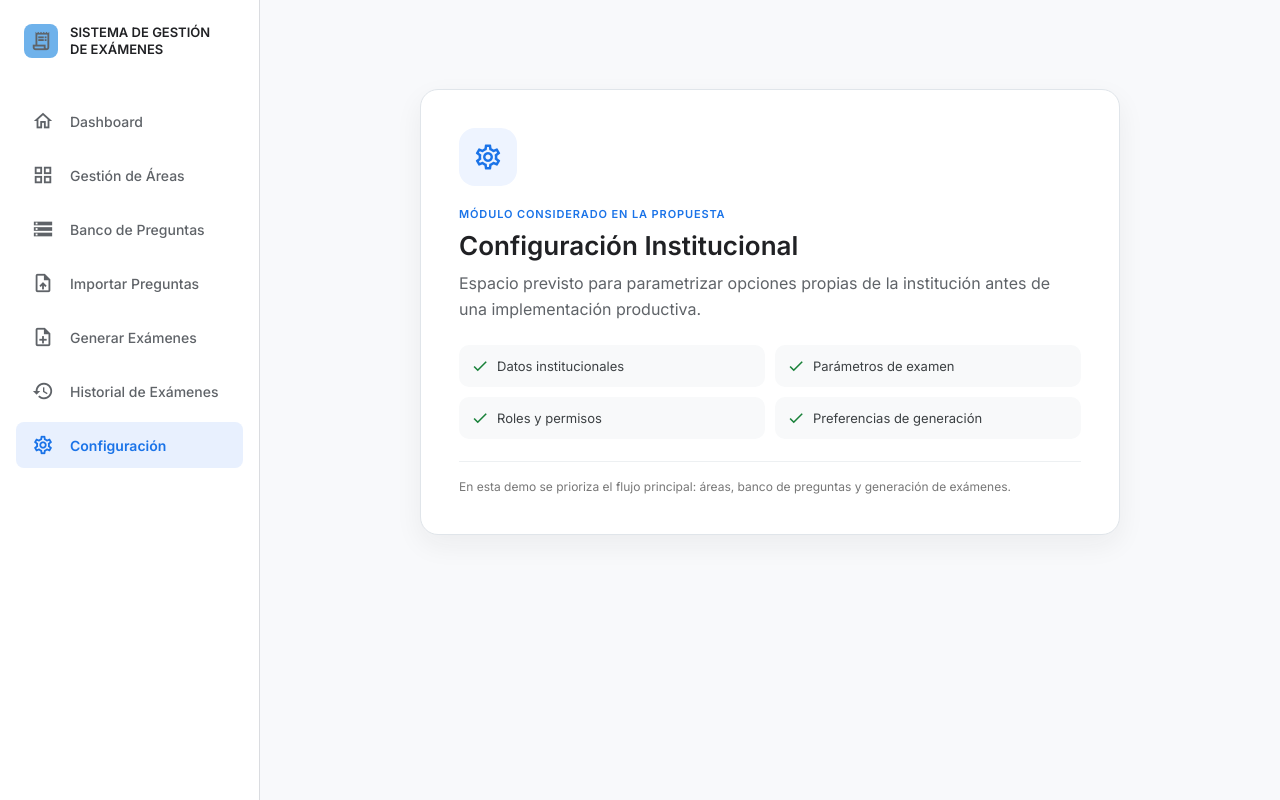
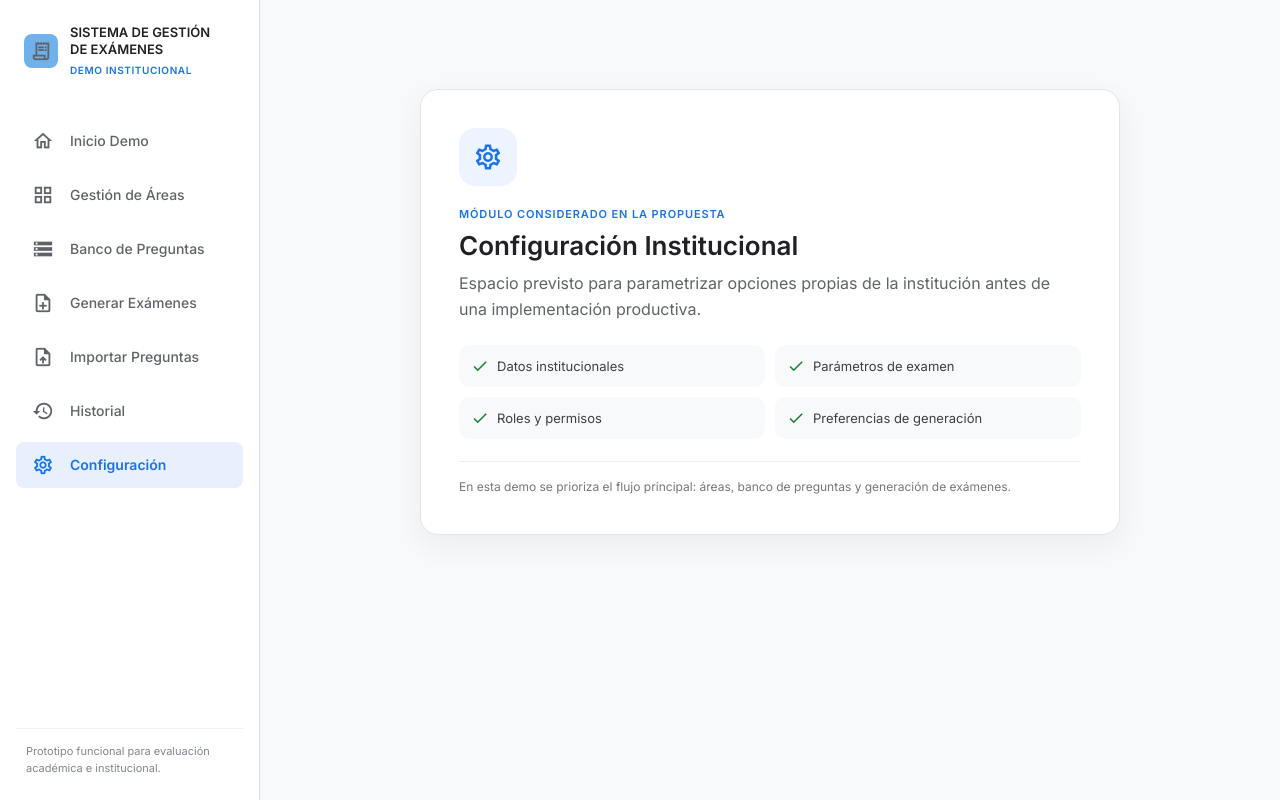
Before and after one commit to Gabo123123/sistema-gestion-examenes, a React (Vite) app: page /configuracion in a window 1280 px wide. Built offline with nearby package versions, Linux system fonts and the light colour scheme.

Commit message:
feat: polish navigation for university demo

```diff
--- a/src/assets/components/Sidebar/Sidebar.tsx
+++ b/src/assets/components/Sidebar/Sidebar.tsx
@@ -1,5 +1,5 @@
 import { NavLink } from 'react-router-dom';
-import './Sidebar.css'; // <-- Importa su propio CSS, no el de Areas
+import './Sidebar.css';
 
 interface MenuItem {
   id: string;
@@ -10,12 +10,12 @@ interface MenuItem {
 
 export default function Sidebar() {
   const menuItems: MenuItem[] = [
-    { id: 'dashboard', path: '/dashboard', label: 'Dashboard', icon: 'home' },
+    { id: 'dashboard', path: '/dashboard', label: 'Inicio Demo', icon: 'home' },
     { id: 'areas', path: '/areas', label: 'Gestión de Áreas', icon: 'grid_view' },
     { id: 'banco', path: '/banco', label: 'Banco de Preguntas', icon: 'storage' },
+    { id: 'generar', path: '/generar', label: 'Generar Exámenes', icon: 'note_add' },
     { id: 'importar', path: '/importar', label: 'Importar Preguntas', icon: 'upload_file' },
-    { id: 'generar', path: '/generar', label: 'Generar Exámenes', icon: 'note_add' },
-    { id: 'historial', path: '/historial', label: 'Historial de Exámenes', icon: 'history' },
+    { id: 'historial', path: '/historial', label: 'Historial', icon: 'history' },
     { id: 'configuracion', path: '/configuracion', label: 'Configuración', icon: 'settings' },
   ];
 
@@ -23,23 +23,21 @@ export default function Sidebar() {
     <aside className="sidebar">
       <div className="logo-container">
         <span className="material-icons-outlined logo-icon">receipt_long</span>
-        <h1 className="logo-text">
-          Sistema de Gestión<br />de Exámenes
-        </h1>
+        <div>
+          <h1 className="logo-text">Sistema de Gestión<br />de Exámenes</h1>
+          <span style={{ display: 'inline-block', marginTop: '5px', fontSize: '10px', fontWeight: 700, color: '#1a73e8', letterSpacing: '.06em' }}>DEMO INSTITUCIONAL</span>
+        </div>
       </div>
-
       <nav className="nav-menu">
         {menuItems.map((item) => (
-          <NavLink
-            key={item.id}
-            to={item.path}
-            className={({ isActive }) => `nav-item ${isActive ? 'active' : ''}`}
-          >
-            <span className="material-icons-outlined">{item.icon}</span>
-            {item.label}
+          <NavLink key={item.id} to={item.path} className={({ isActive }) => `nav-item ${isActive ? 'active' : ''}`}>
+            <span className="material-icons-outlined">{item.icon}</span>{item.label}
           </NavLink>
         ))}
       </nav>
+      <div style={{ marginTop: 'auto', padding: '14px 10px 0', borderTop: '1px solid #eef0f2', fontSize: '11px', lineHeight: 1.5, color: '#80868b' }}>
+        Prototipo funcional para evaluación académica e institucional.
+      </div>
     </aside>
   );
 }
```
